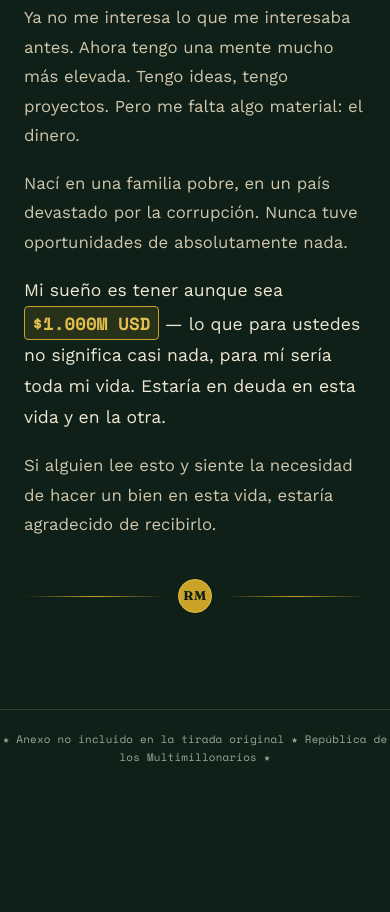
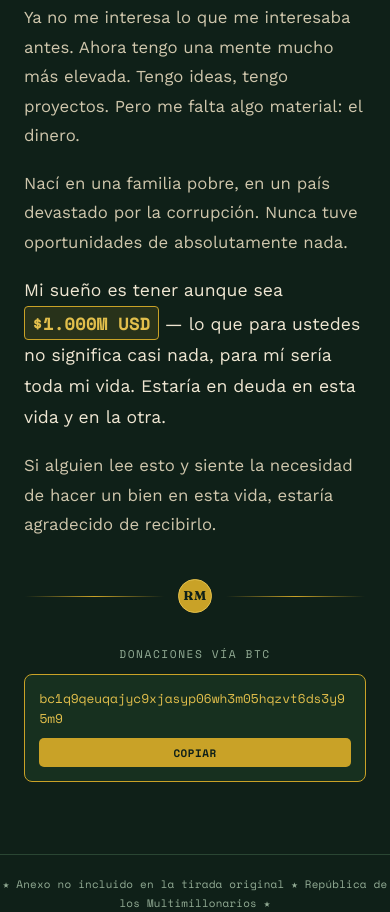
Before and after one commit to Iwannaberich777/Rich, a plain HTML site: page about.html in a window 390 px wide. Shown: the part 800-1712 px from the top of the page. Before the commit the page ends 1567 px from the top, so only its background shows below. Drawn offline with nearby package versions, Linux system fonts and the light colour scheme.

Commit message:
Agrega direccion de donacion BTC en Mi historia
Co-Authored-By: Claude Sonnet 5 <noreply@anthropic.com>

```diff
--- a/about.html
+++ b/about.html
@@ -52,11 +52,20 @@
     <div class="masthead-rule" aria-hidden="true">
       <span></span><span class="seal-mini">RM</span><span></span>
     </div>
+
+    <div class="donate">
+      <p class="donate-label">Donaciones vía BTC</p>
+      <div class="donate-box">
+        <code id="btcAddress">bc1q9qeuqajyc9xjasyp06wh3m05hqzvt6ds3y95m9</code>
+        <button type="button" id="copyBtcBtn" class="copy-btn">Copiar</button>
+      </div>
+    </div>
   </main>
 
   <footer class="fine-print">
     <p>★ Anexo no incluido en la tirada original ★ República de los Multimillonarios ★</p>
   </footer>
 
+  <script src="assets/about.js"></script>
 </body>
 </html>
--- a/assets/about.css
+++ b/assets/about.css
@@ -119,3 +119,70 @@ body.about-page {
 .about-content .masthead-rule {
   margin-top: 2.5rem;
 }
+
+.donate {
+  margin-top: 2rem;
+  text-align: center;
+}
+
+.donate-label {
+  margin: 0 0 0.7rem;
+  font-family: var(--mono);
+  font-size: 0.7rem;
+  letter-spacing: 0.14em;
+  text-transform: uppercase;
+  color: var(--sage);
+}
+
+.donate-box {
+  display: inline-flex;
+  align-items: center;
+  gap: 0.6rem;
+  max-width: 100%;
+  background: var(--vault-panel);
+  border: 1px solid var(--brass);
+  border-radius: 8px;
+  padding: 0.6rem 0.6rem 0.6rem 1rem;
+}
+
+.donate-box code {
+  font-family: var(--mono);
+  font-size: 0.8rem;
+  color: var(--brass-bright);
+  overflow-wrap: anywhere;
+  text-align: left;
+}
+
+.copy-btn {
+  flex-shrink: 0;
+  font-family: var(--mono);
+  font-size: 0.68rem;
+  font-weight: 700;
+  letter-spacing: 0.05em;
+  text-transform: uppercase;
+  color: var(--vault);
+  background: var(--brass);
+  border: none;
+  border-radius: 5px;
+  padding: 0.4rem 0.65rem;
+  cursor: pointer;
+  transition: background 0.2s ease;
+}
+
+.copy-btn:hover {
+  background: var(--brass-bright);
+}
+
+.copy-btn:disabled {
+  cursor: default;
+  opacity: 0.85;
+}
+
+@media (max-width: 480px) {
+  .donate-box {
+    flex-direction: column;
+    align-items: stretch;
+    text-align: center;
+    padding: 0.9rem;
+  }
+}
--- /dev/null
+++ b/assets/about.js
@@ -0,0 +1,19 @@
+const copyBtn = document.getElementById("copyBtcBtn");
+const address = document.getElementById("btcAddress");
+
+if (copyBtn && address) {
+  copyBtn.addEventListener("click", async () => {
+    try {
+      await navigator.clipboard.writeText(address.textContent.trim());
+      const original = copyBtn.textContent;
+      copyBtn.textContent = "Copiado ✓";
+      copyBtn.disabled = true;
+      setTimeout(() => {
+        copyBtn.textContent = original;
+        copyBtn.disabled = false;
+      }, 1800);
+    } catch (err) {
+      copyBtn.textContent = "No se pudo copiar";
+    }
+  });
+}
```
